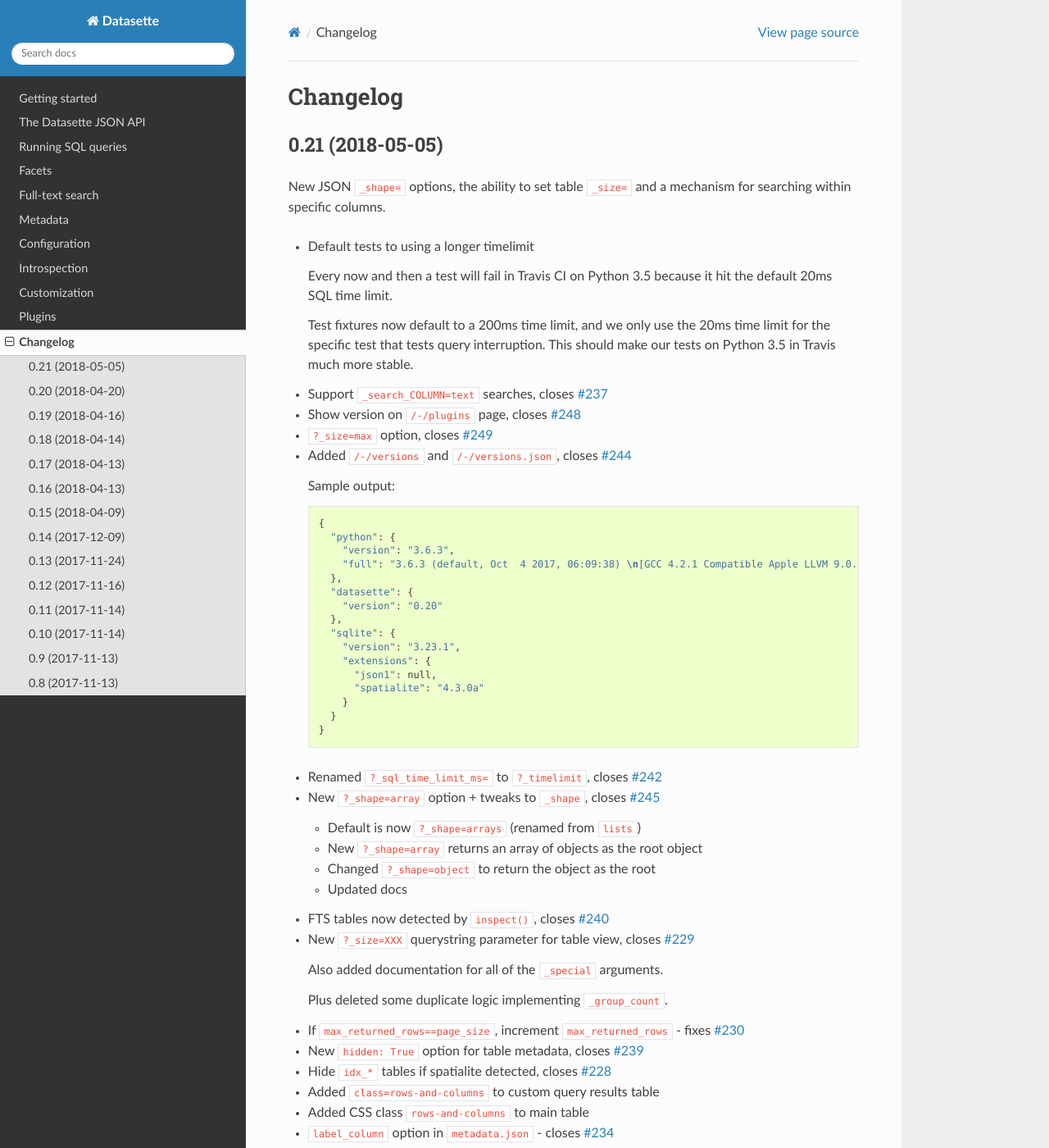
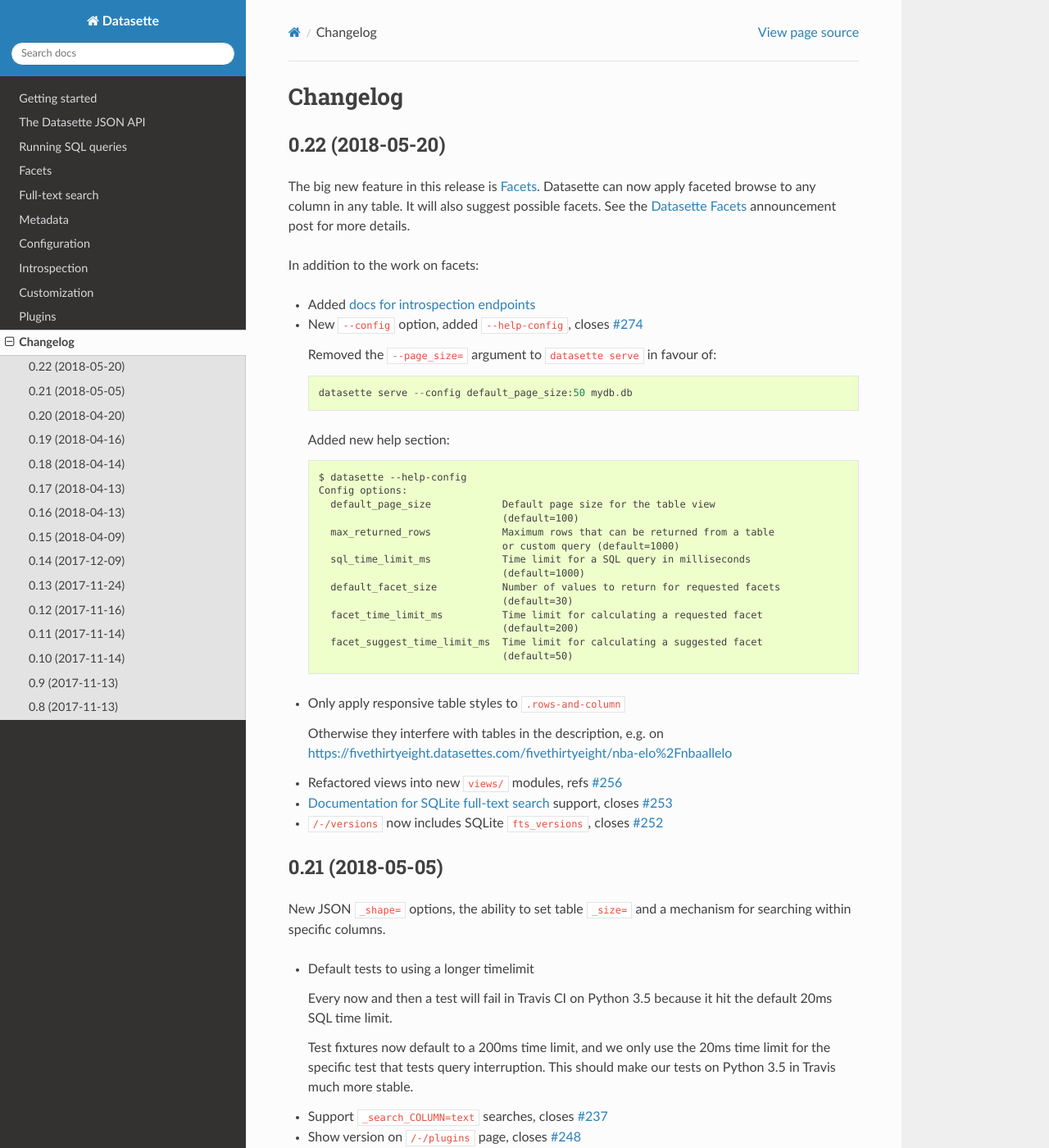
Before and after one commit to simonw/datasette, a Sphinx documentation site: the page built from docs/changelog.rst, in a window 1280 px wide and 1400 px high. Shown: the whole window at 82% size. Built offline with Sphinx 7.4.7 and the Read the Docs theme 2.0.0, drawn with Linux system fonts in a browser that asks for light colours.

Commit message:
Datasette 0.22: Datasette Facets

```diff
--- a/datasette/version.py
+++ b/datasette/version.py
@@ -1,2 +1,2 @@
-__version_info__ = (0, 21)
+__version_info__ = (0, 22)
 __version__ = '.'.join(map(str, __version_info__))
--- a/docs/changelog.rst
+++ b/docs/changelog.rst
@@ -1,5 +1,45 @@
 Changelog
 =========
+
+0.22 (2018-05-20)
+-----------------
+
+The big new feature in this release is :ref:`facets`. Datasette can now apply faceted browse to any column in any table. It will also suggest possible facets. See the `Datasette Facets <https://simonwillison.net/2018/May/20/datasette-facets/>`_ announcement post for more details.
+
+In addition to the work on facets:
+
+- Added `docs for introspection endpoints <https://datasette.readthedocs.io/en/latest/introspection.html>`_
+
+- New ``--config`` option, added ``--help-config``, closes `#274 <https://github.com/simonw/datasette/issues/274>`_
+
+  Removed the ``--page_size=`` argument to ``datasette serve`` in favour of::
+
+      datasette serve --config default_page_size:50 mydb.db
+
+  Added new help section::
+
+      $ datasette --help-config
+      Config options:
+        default_page_size            Default page size for the table view
+                                     (default=100)
+        max_returned_rows            Maximum rows that can be returned from a table
+                                     or custom query (default=1000)
+        sql_time_limit_ms            Time limit for a SQL query in milliseconds
+                                     (default=1000)
+        default_facet_size           Number of values to return for requested facets
+                                     (default=30)
+        facet_time_limit_ms          Time limit for calculating a requested facet
+                                     (default=200)
+        facet_suggest_time_limit_ms  Time limit for calculating a suggested facet
+                                     (default=50)
+- Only apply responsive table styles to ``.rows-and-column``
+
+  Otherwise they interfere with tables in the description, e.g. on
+  https://fivethirtyeight.datasettes.com/fivethirtyeight/nba-elo%2Fnbaallelo
+
+- Refactored views into new ``views/`` modules, refs `#256 <https://github.com/simonw/datasette/issues/256>`_
+- `Documentation for SQLite full-text search <http://datasette.readthedocs.io/en/latest/full_text_search.html>`_ support, closes `#253 <https://github.com/simonw/datasette/issues/253>`_
+- ``/-/versions`` now includes SQLite ``fts_versions``, closes `#252 <https://github.com/simonw/datasette/issues/252>`_
 
 0.21 (2018-05-05)
 -----------------
```
Also changed, not shown: README.md (+1 -0 lines).
